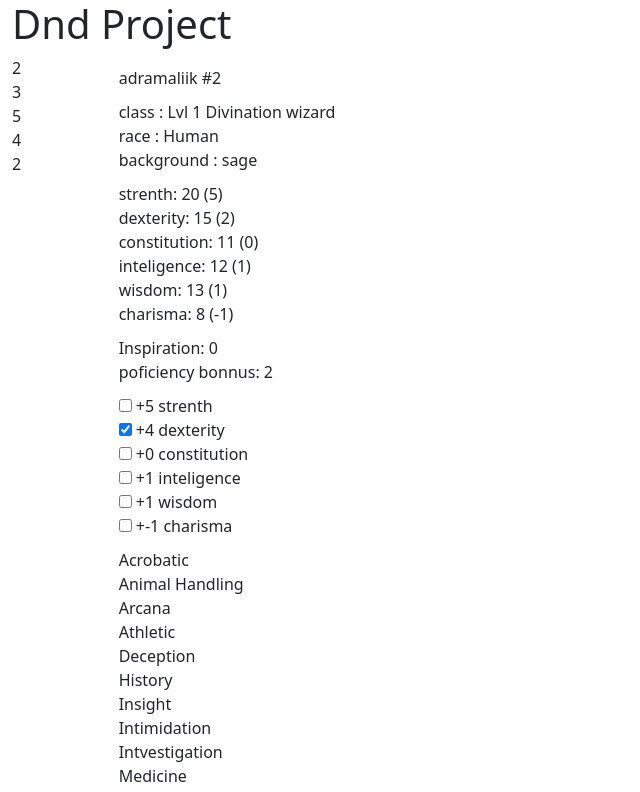
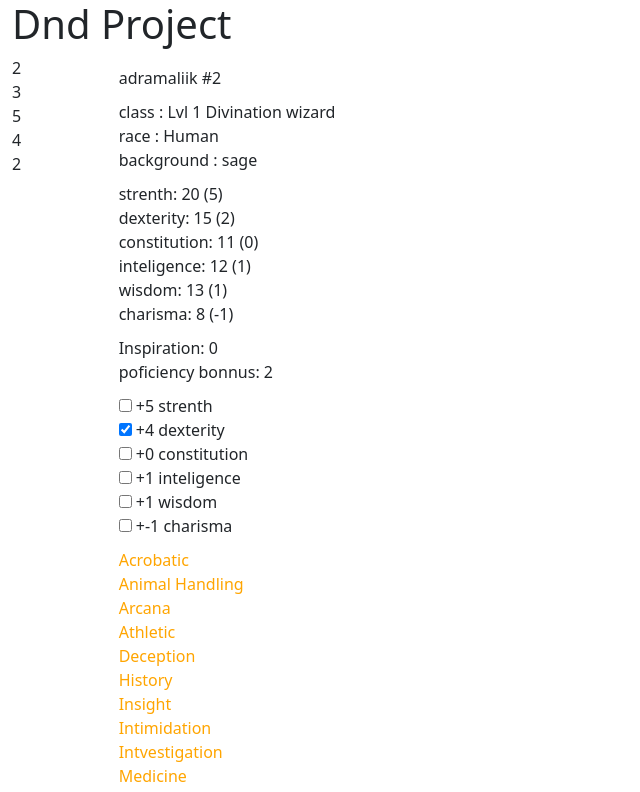
Before and after one commit to hieungch/DnDWebsiteFrontEnd-, a Vue app: page / in a window 1280 px wide. Shown: the top 792 px of the page, without its empty margins (0-640 px from the left). Built offline with nearby package versions, Linux system fonts and the light colour scheme.

Commit message:
front-end update

```diff
--- a/src/components/Home.vue
+++ b/src/components/Home.vue
@@ -1,6 +1,7 @@
 <script setup>
 import { ref } from "vue";
 import DiceBoard from "./DiceBoard.vue";
+import Skill from "./Skill.vue";
 
 // defineProps({
 //   msg: String,
@@ -73,7 +74,7 @@ function calculateModifier(score) {
 
 const proficiencyBonus = ref(2);
 
-const skills = [
+const skillArray = [
   {
     _id: "619dffba488d28fdd03ee5b6",
     id: 1,
@@ -306,11 +307,17 @@ function isStatProficient(statName) {
       </div>
 
       <!-- skills -->
-      <div class="section skills">
+      <!--<Skill is meant for component-->
+      <!--skills meant the reqired prop from skill comp  -->
+      <!-- skillArray meant the variable in the script section-->
+      <Skill :skills="skillArray" />
+
+
+      <!-- <div class="section skills">
         <div class="skill" v-for="skill in skills" :key="skill.skillname">
           <div>{{ skill.skillname }}</div>
         </div>
-      </div>
+      </div> -->
 
       <!-- player status -->
       <div class="section player-status">
--- /dev/null
+++ b/src/components/Skill.vue
@@ -0,0 +1,24 @@
+<script setup>
+    const props = defineProps({
+        skills: {
+            type: Array,
+            default() {
+                return [];
+            },
+        },
+    });
+</script>
+
+<template>
+    <div class="section skills">
+        <div class="skill" v-for="skill in skills" :key="skill.skillname">
+          <div>{{ skill.skillname }}</div>
+        </div>
+    </div>
+</template>
+
+<style scoped lang="scss">
+    div{
+        color: orange;
+    }
+</style>
```
Also changed, not shown: package.json (+6 -1 lines), src/lib/dataService.js (added, +18 -0 lines), 2 other files (tests, documents, lock files or other folders).
